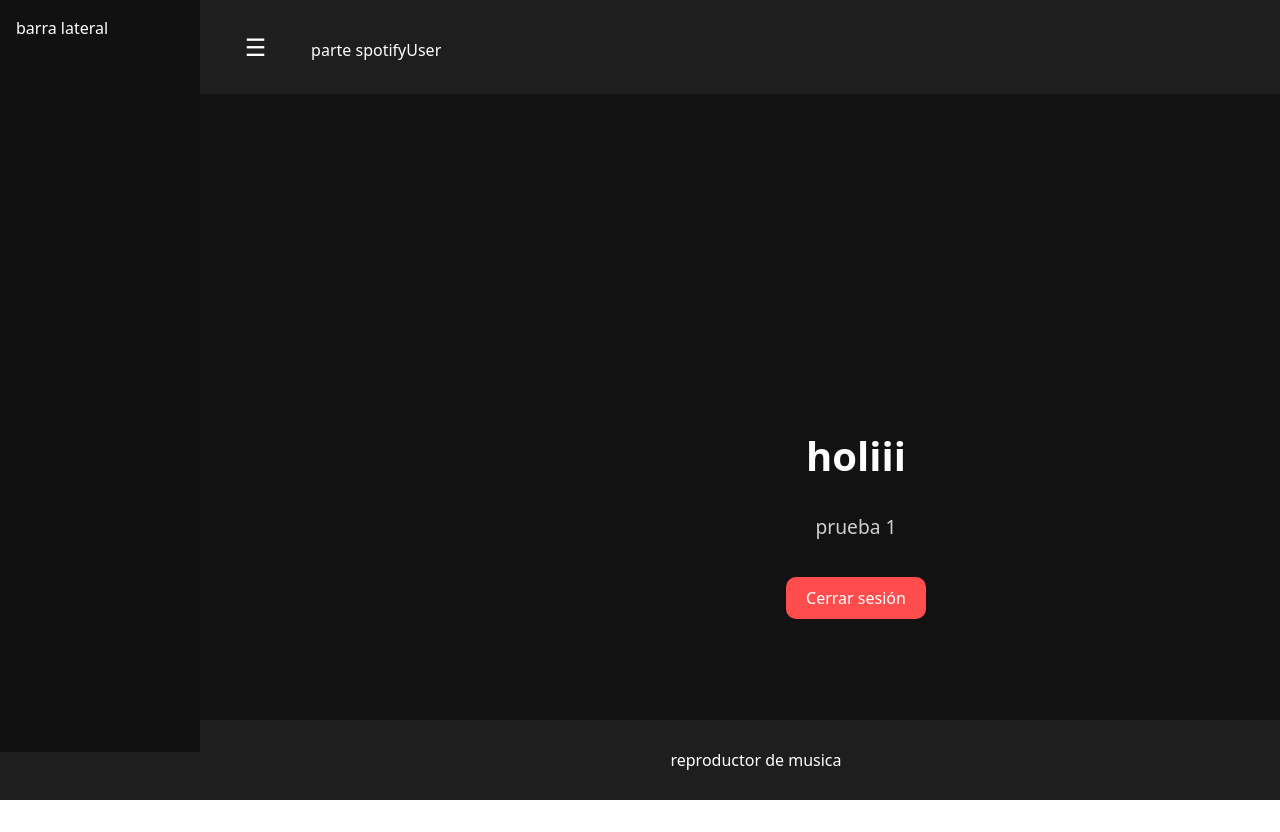
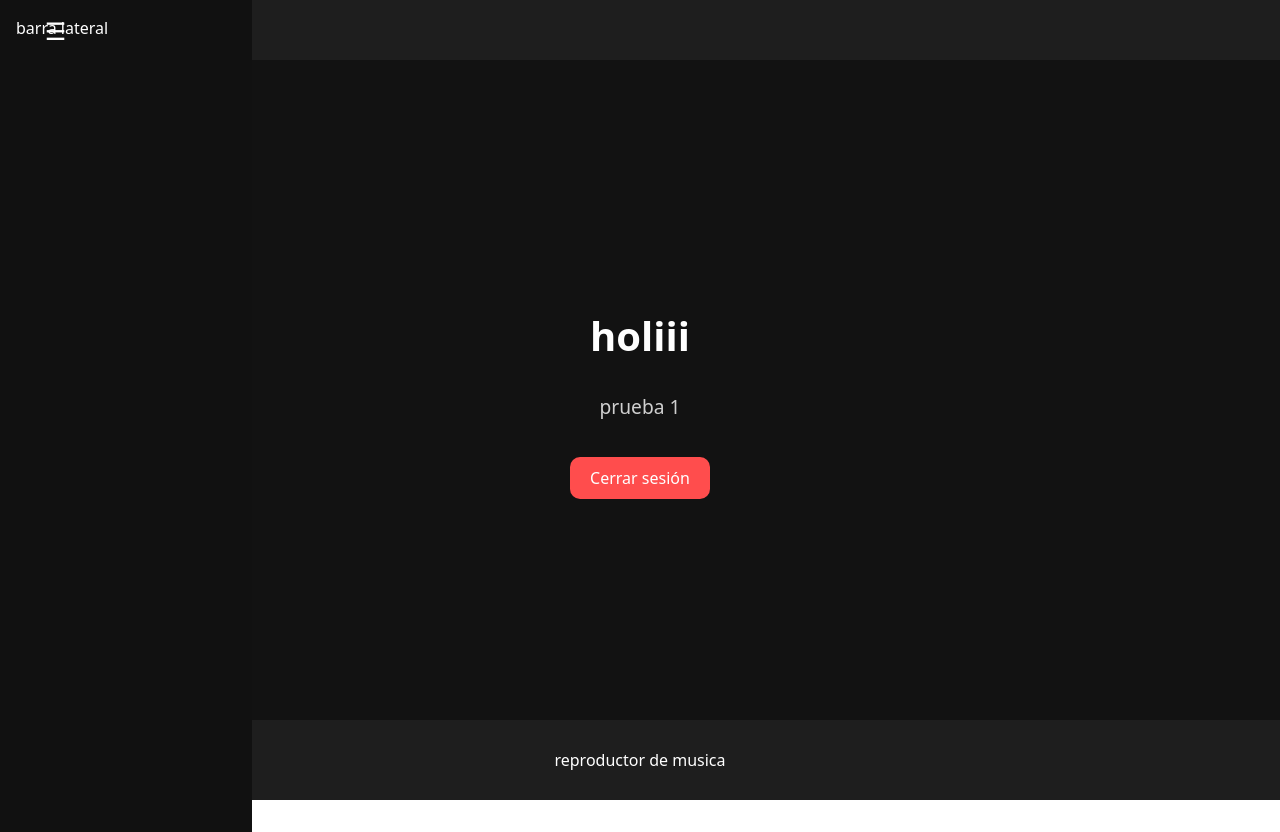
Before and after one commit to r4ccy/raccyfy---, a React (Vite) app: page /home in a window 1280 px wide. Before the commit the page ends 800 px from the top, so only its background shows below. Built offline with nearby package versions, Linux system fonts and the light colour scheme.

Commit message:
fix: corregir visibilidad y animacion de sidebar en pantallas grandes

```diff
--- a/src/components/Layout.css
+++ b/src/components/Layout.css
@@ -1,46 +1,42 @@
 .layout {
     display: grid;
     grid-template-areas:
-        "sidebar header"
-        "sidebar content"
-        "footer footer";
-    grid-template-columns: 200px 1fr;
+        "header"
+        "content"
+        "footer";
+    grid-template-columns: 1fr;
     grid-template-rows: 60px 1fr 80px;
     height: 100vh;
     background-color: #121212;
     color: white;
-    overflow: hidden;
+    position: relative;
     }
 
 .sidebar {
-    grid-area: sidebar;
+    position: absolute;
+    top: 0;
+    left: 0;
+    width: 220px;
+    height: 100%;
     background-color: #111;
     padding: 1rem;
-    height: 100%;
     color: #fff;
     overflow-y: auto;
-    transform: translateX(0);
+    transform: translateX(-100%);
     transition: transform 0.3s ease-in-out;
-    z-index: 2;
+    z-index: 1000;
 }
 
-/* mostrarSidebar = true -> visible, mostrarSidebar = false -> oculto */
-.sidebar.oculto {
-    transform: translateX(-100%);
-}
-
-.layout.sin-sidebar {
-    grid-template-areas:
-        "header header"
-        "content content"
-        "footer footer";
-    grid-template-columns: 1fr;
+.sidebar.visible {
+    transform: translateX(0);
 }
 
 .header {
     grid-area: header;
     background-color: #1e1e1e;
     padding: 1rem;
+    display: flex;
+    align-items: center;
 }
 
 .content {
@@ -66,33 +62,11 @@
     font-size: 1.5rem;
     cursor: pointer;
     margin-right: 1rem;
+    z-index: 1100;
 }
 
-@media (max-width: 360px) { /* móvil */
-    .layout {
-        grid-template-areas:
-            "header"
-            "content"
-            "footer";
-        grid-template-columns: 1fr;
-        grid-template-rows: 60px 1fr 80px;
-    }
-
-/*    .sidebar {
-        display: none;
-    } ya se oculta con .oculto...*/
-
-    .header {
-        font-size: 1.2rem;
-        padding: 0.5rem;
-    }
-
-    .content {
-        padding: 1rem 0.5rem;
-    }
-
-    .footer {
-        font-size: 0.9rem;
-        padding: 0.5rem;
+@media (max-width: 768px) {
+    .sidebar {
+        width: 100%;
     }
 }
--- a/src/components/Layout.jsx
+++ b/src/components/Layout.jsx
@@ -7,11 +7,8 @@ function Layout () {
 
     useEffect(() => {
         const handleResize = () => {
-            if (window.innerWidth > 768) {
-                setMostrarSidebar(true);
-            } else {
-                setMostrarSidebar(false);
-            }
+            const isLarge=window.innerWidth > 768;
+            setMostrarSidebar(isLarge);
         };
 
         window.addEventListener("resize", handleResize);
@@ -21,23 +18,21 @@ function Layout () {
     }, []);
 
     return (
-        <div className={`layout ${mostrarSidebar ? "" : "sin-sidebar"}`}>
-            <aside className={`sidebar ${mostrarSidebar ? "visible" : "oculto"}`}>
+        <div className="layout">
+            <aside className={`sidebar ${mostrarSidebar ? "visible" : ""}`}>
                 barra lateral
             </aside>
-            <main className="main-section">
-                <header className="header">
-                    <button className = "menu-button"
-                        onClick={() => setMostrarSidebar(!mostrarSidebar)}
+            <header className="header">
+                <button className = "menu-button"
+                    onClick={() => setMostrarSidebar(!mostrarSidebar)}
                     >
                         ☰
-                    </button>
+                </button>
                     parte spotifyUser
-                </header>
+            </header>
             <section className="content">
                 <Outlet />
             </section>
-            </main>
             <footer className="footer">
                 reproductor de musica
             </footer>
```
